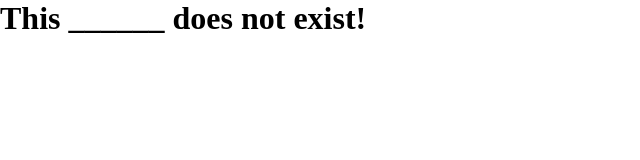
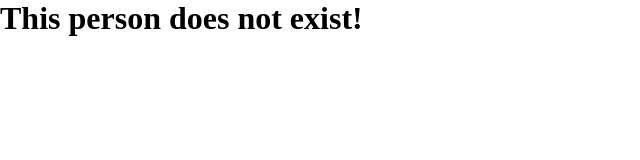
Before and after one commit to harshsikka/simplestylegan, a plain HTML site: page index.html in a window 1280 px wide. Shown: the whole page, without its empty margins (0-640 px from the left). Drawn offline with nearby package versions, Linux system fonts and the light colour scheme; no server answers.

Commit message:
Update index.html

```diff
--- a/index.html
+++ b/index.html
@@ -7,7 +7,7 @@
 
     </head>
     <body style="margin: 0px; background: #ffffff;">
-        <h1> This ______ does not exist!</h1>
+        <h1> This person does not exist!</h1>
         <!-- <img style="-webkit-user-select: none;max-width: 100%;" src="https://thiscatdoesnotexist.com/"> -->
         <canvas id="myCanvas"></canvas>
     </body>
```
